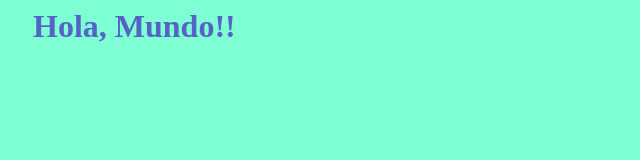
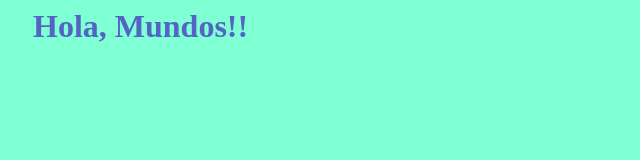
Before and after one commit to frankvalenzuela/page_fran, a plain HTML site: page index.html in a window 1280 px wide. Shown: the full height of the page, 0-640 px from the left. Drawn offline with Linux system fonts and the light colour scheme.

Commit message:
Update index.html

```diff
--- a/index.html
+++ b/index.html
@@ -7,6 +7,6 @@
     <link rel="stylesheet" href="./mystyles.css">
 </head>
 <body>
-    <h1>Hola, Mundo!!</h1>
+    <h1>Hola, Mundos!!</h1>
 </body>
 </html>
```
